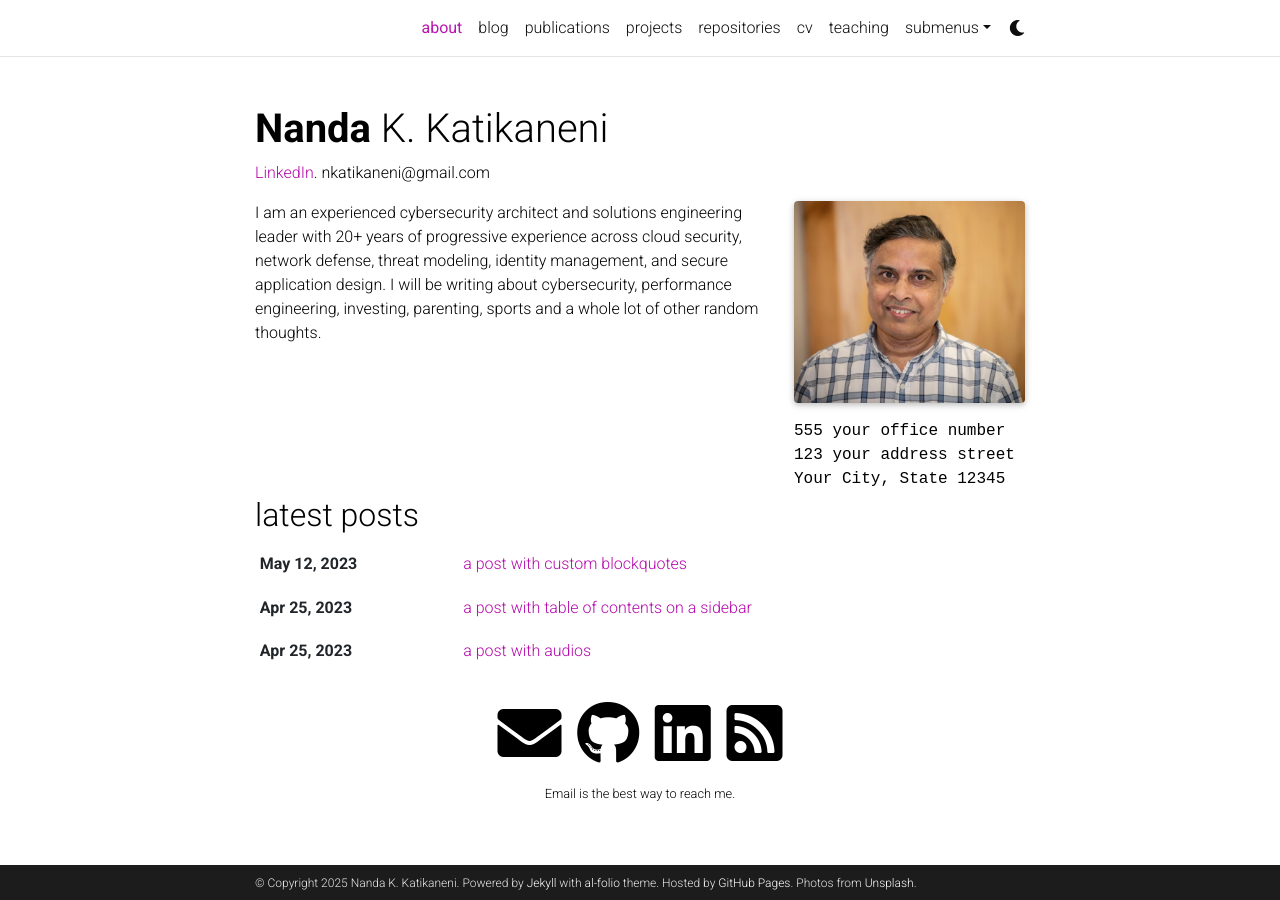
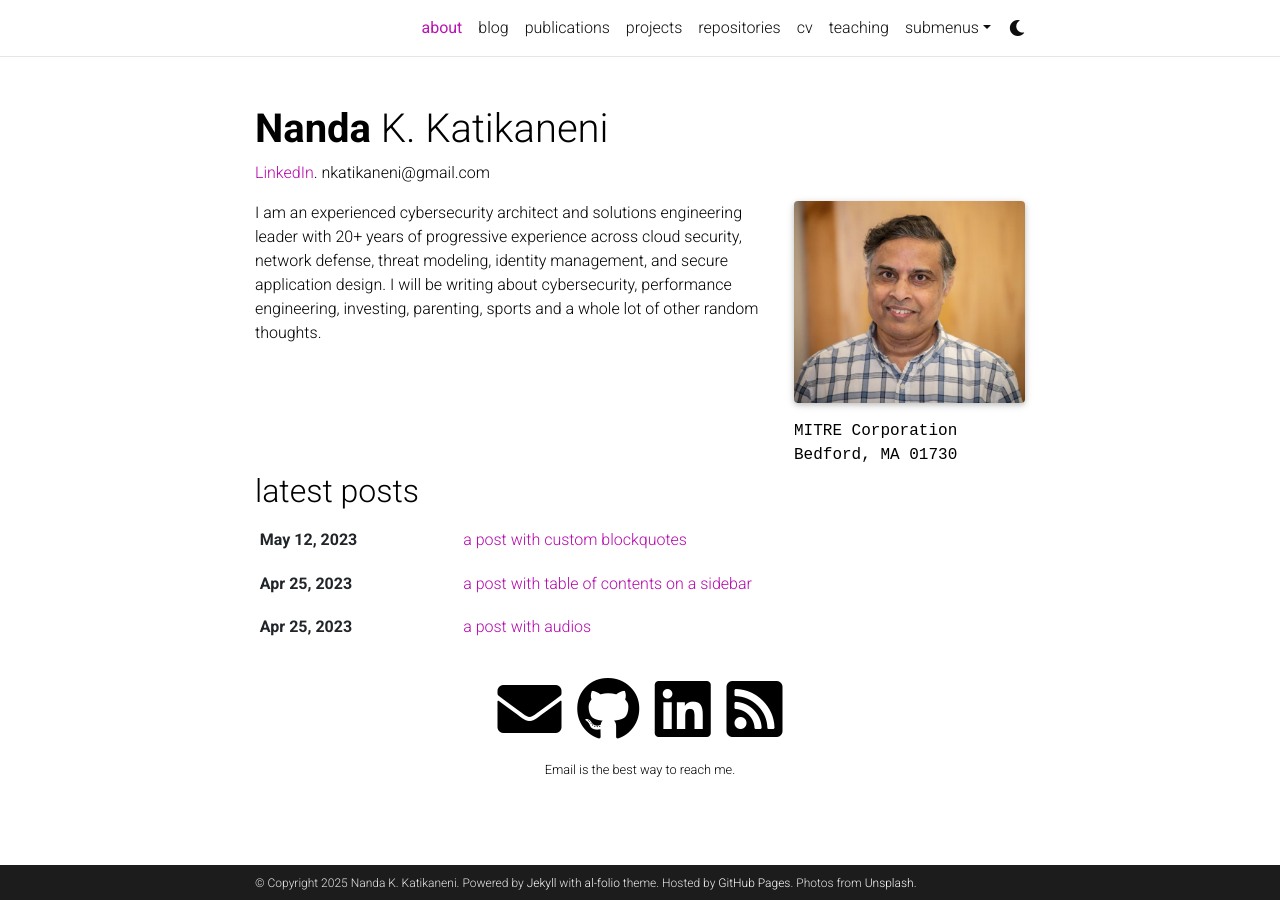
Before and after one commit to nkatikaneni/nkatikaneni.github.io, a Jekyll site: the page built from _pages/about.md, in a window 1280 px wide. Built offline with Jekyll 4.4.1, drawn with Linux system fonts in a browser that asks for light colours; full-size pictures stand in for the smaller copies a plugin makes; comment, search, counter and statistics services are not loaded; a style sheet for code colours, icons or effects is not loaded.

Commit message:
Update about.md

```diff
--- a/_pages/about.md
+++ b/_pages/about.md
@@ -9,9 +9,8 @@
   image: prof_pic.jpg
   image_circular: false # crops the image to make it circular
   address: >
-    <p>555 your office number</p>
-    <p>123 your address street</p>
-    <p>Your City, State 12345</p>
+    <p>MITRE Corporation</p>
+    <p>Bedford, MA 01730</p>
 
 news: false  # includes a list of news items
 latest_posts: true  # includes a list of the newest posts
```
